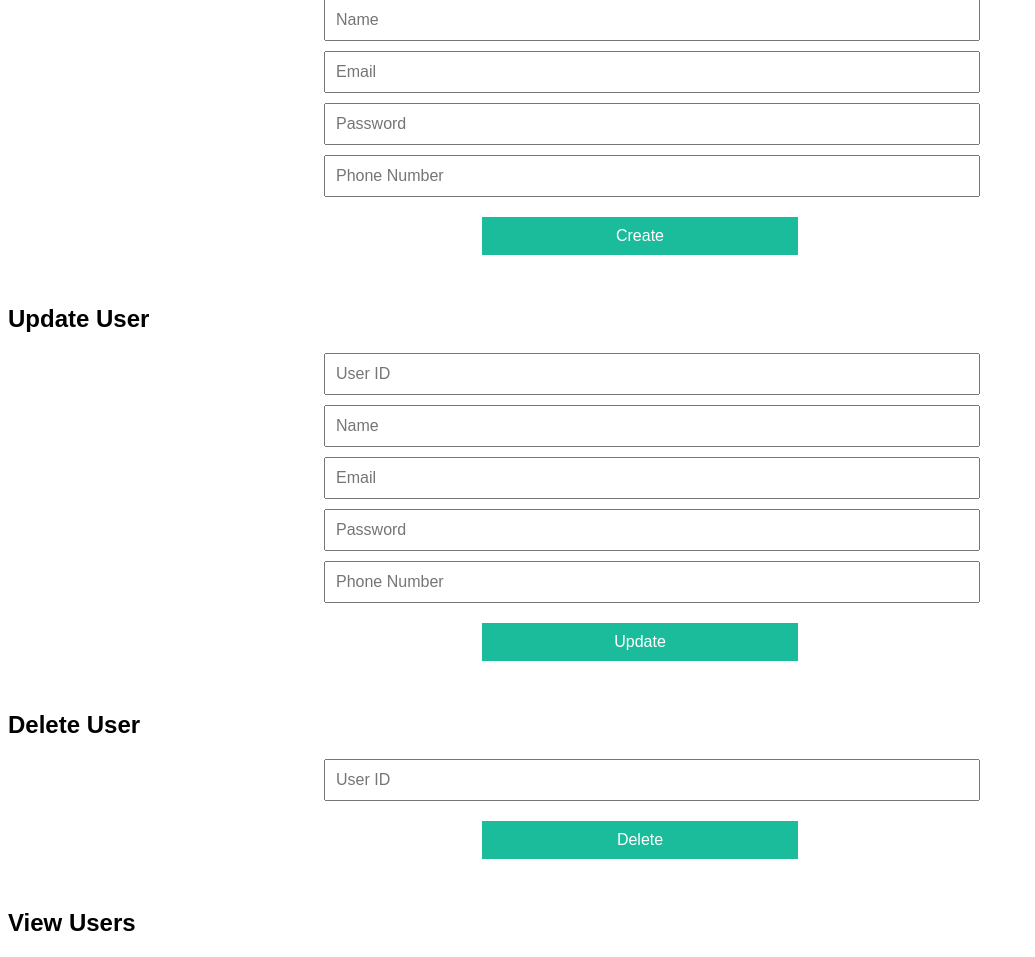
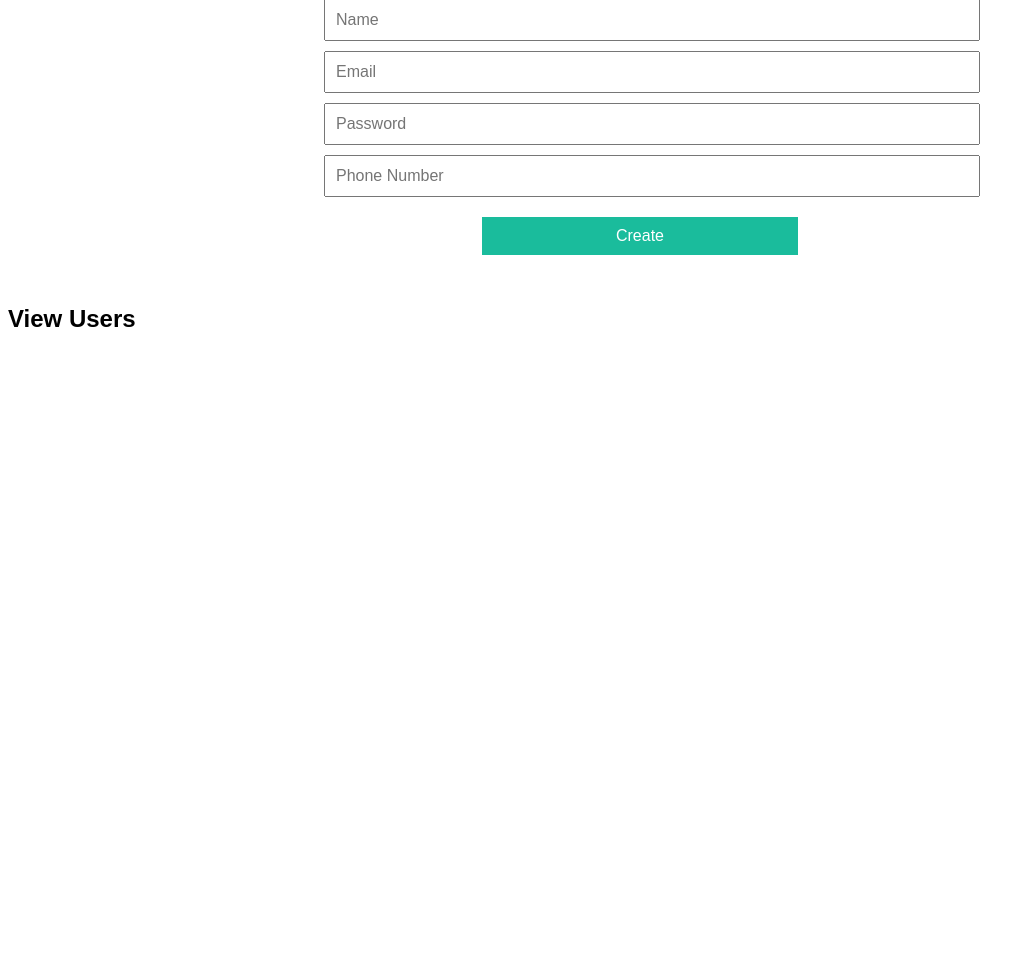
Before and after one commit to Rod5919/flask_first_crud, a Flask app: page / in a window 1280 px wide. Shown: the part 157-1114 px from the top of the page, without its empty margins (0-1035 px from the left). After the commit the page ends 484 px from the top, so only its background shows below. Run offline with Flask 2, Linux system fonts and the light colour scheme.

Commit message:
:sparkles: [ADD] CRUD Finished

```diff
--- a/app.py
+++ b/app.py
@@ -1,4 +1,4 @@
-from flask import Flask, request, jsonify, render_template
+from flask import Flask, request, jsonify, render_template, redirect
 from flask_sqlalchemy import SQLAlchemy
 from flask_cors import CORS
 
@@ -12,14 +12,13 @@
 class User(db.Model):
     __tablename__ = 'users'
 
-    id = db.Column(db.Integer, primary_key=True)
+    id = db.Column(db.Integer, primary_key=True, autoincrement=True)
     name = db.Column(db.String(50))
     email = db.Column(db.String(50))
     password = db.Column(db.String(50))
     phone_number = db.Column(db.String(50), nullable=True)
 
-    def __init__(self, id, name, email, password, phone_number: str = None):
-        self.id = id
+    def __init__(self, name, email, password, phone_number: str = None):
         self.name = name
         self.email = email
         self.password = password
@@ -27,29 +26,30 @@
 
 # Init db
 def init_db(app):
-    app.config['SQLALCHEMY_DATABASE_URI'] = "postgresql://postgres:-CFdGfFedGbAag-Bc11gf2bE1G*6d4CG@viaduct.proxy.rlwy.net:16462/railway"
+    app.config['SQLALCHEMY_DATABASE_URI'] = "postgresql://postgres:34DfG33E--Ad*A*f-6BF6cFe2Afg*AB3@viaduct.proxy.rlwy.net:56619/railway"
     app.config['SQLALCHEMY_TRACK_MODIFICATIONS'] = False
     db.init_app(app)
 
+    with app.app_context():
+        db.create_all()
 
 # Users crud
 
-# Create user
-@app.route('/create_user', methods=['POST'])
+## Create user
+@app.route('/create', methods=['POST'])
 def create():
-    id = request.form['id']
     name = request.form['name']
     email = request.form['email']
     password = request.form['password']
     phone_number = request.form.get('phone_number', None)
 
-    user = User(id, name, email, password, phone_number)
+    user = User(name, email, password, phone_number)
     db.session.add(user)
     db.session.commit()
 
-    return jsonify({'message': 'User created successfully!'})
+    return redirect('/')
 
-# Get all users
+## Get all users
 @app.route('/users', methods=['GET'])
 def get_all():
     # Query params: limit, offset
@@ -70,7 +70,7 @@
 
     return jsonify({'users': output})
 
-# Get single user
+## Get single user
 @app.route('/user/<id>', methods=['GET'])
 def get_one(id):
     user = User.query.filter_by(id=id).first()
@@ -87,7 +87,7 @@
 
     return jsonify({'user': user_data})
 
-# Patch user
+## Patch user
 @app.route('/user/<id>', methods=['PATCH'])
 def patch(id):
     user = User.query.filter_by(id=id).first()
@@ -104,7 +104,7 @@
 
     return jsonify({'message': 'User updated successfully!'})
 
-# Delete user
+## Delete user
 @app.route('/user/<id>', methods=['DELETE'])
 def delete(id):
     user = User.query.filter_by(id=id).first()
@@ -125,5 +125,3 @@
 
 # Init db
 init_db(app)
-with app.app_context():
-    db.create_all()
--- a/templates/index.html
+++ b/templates/index.html
@@ -65,24 +65,6 @@
         <input type="submit" value="Create">
     </form>
 
-    <h2>Update User</h2>
-    <form action="/update" method="POST">
-        <!-- Add input fields for user update here -->
-        <input type="number" name="id" placeholder="User ID" required>
-        <input type="text" name="name" placeholder="Name" required>
-        <input type="email" name="email" placeholder="Email" required>
-        <input type="password" name="password" placeholder="Password" required>
-        <input type="number" name="phone_number" placeholder="Phone Number" required>
-        <input type="submit" value="Update">
-    </form>
-
-    <h2>Delete User</h2>
-    <form action="/delete" method="POST">
-        <!-- Add input fields for user deletion here -->
-        <input type="number" name="id" placeholder="User ID" required>
-        <input type="submit" value="Delete">
-    </form>
-
     <h2>View Users</h2>
     <!-- Add code to display the list of users here -->
     <ul>
```
